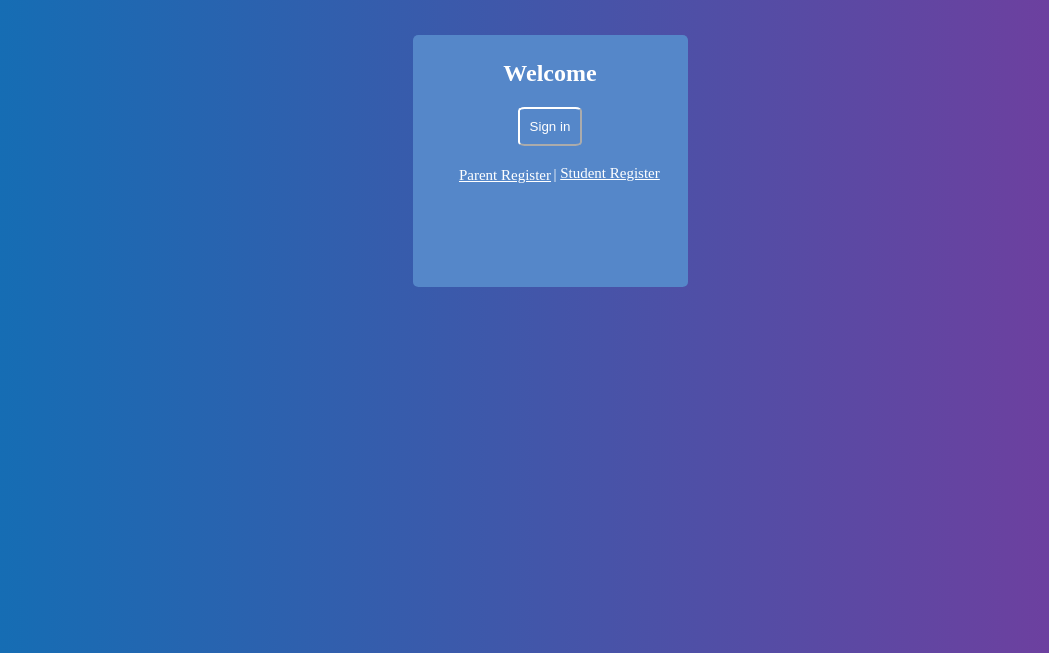
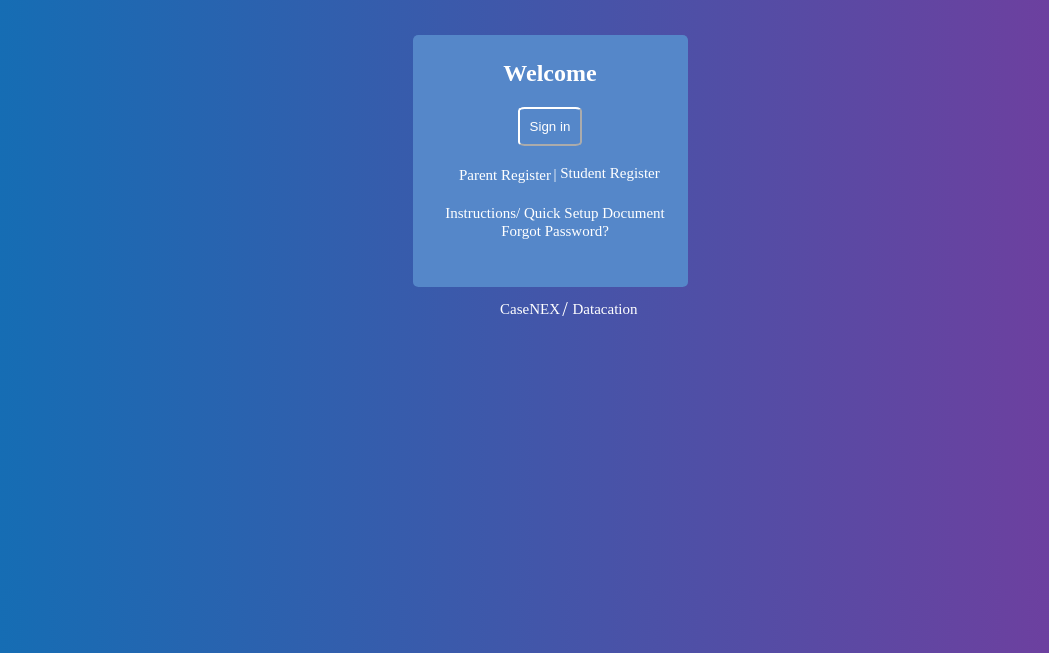
Before and after one commit to hengshengl7714/copy-website-project, a plain HTML site: page index.html in a window 1280 px wide. Shown: the part 147-800 px from the top of the page, without its empty margins (115-1164 px from the left). Drawn offline with Linux system fonts and the light colour scheme.

Commit message:
almost done

```diff
--- a/index.html
+++ b/index.html
@@ -5,7 +5,7 @@
     <title>title</title>
   <link rel="stylesheet" href="style.css" type="text/css">
   </head>
-  <body>
+<body>
 <h1>Pupilpath</h1>
 <p id="Education"> By IO Education </p>
 
@@ -13,9 +13,14 @@
 <center><h2 id="Welcome">Welcome</h2></center>
 <center><button id="button">Sign in</button></center>
 </div>
-<center><a id="Parent-Register" href="https://pupilpath.skedula.com/Register/Parent/">Parent Register</a></center>
+<center><a id="Parent-Register"href="https://pupilpath.skedula.com/Register/Parent/">Parent Register</a></center>
 <center><p id="line">|</p></center>
 <center><a id="Student-Register" href="https://pupilpath.skedula.com/Register/Student/">Student Register</a></center>
-  </body>
-
+<center><a id="Instruction" href="https://pupilpath.skedula.com/Guide.pdf">Instructions/ Quick Setup Document</a></center>
+</body>
+<center><a id="Forgot-Password" href="https://pupilpath.skedula.com/Register/Forgot/">Forgot Password?</a></center>
+<center><a id="CaseNEX" href="#">CaseNEX</a></center>
+<center><p id="slash">/</p></center>
+<center><a id="Datacation" href="#">Datacation</a></center>
+</body>
 </html>
--- a/style.css
+++ b/style.css
@@ -56,6 +56,7 @@ font-size:15px;
 position:relative;
 bottom:200px;
 right:20px;
+text-decoration: none;
 }
 #line {
 text-align:center;
@@ -73,4 +74,52 @@ font-size:15px;
 position:relative;
 bottom:267px;
 left:85px;
+text-decoration: none;
 }
+#Instruction
+{
+text-align:center;
+color:white;
+font-size:15px;
+position:relative;
+bottom:245px;
+left:30px;
+text-decoration: none;
+}
+#Forgot-Password{
+text-align:center;
+color:white;
+font-size:15px;
+position:relative;
+bottom:245px;
+left:30px;
+text-decoration: none;
+}
+#CaseNEX{
+text-align:center;
+color:white;
+font-size:15px;
+position:relative;
+bottom:185px;
+left:5px;
+text-decoration: none;
+}
+#slash
+{
+text-align:center;
+color:white;
+font-size:20px;
+position:relative;
+bottom:225px;
+left:40px;
+}
+#Datacation
+{
+text-align:center;
+color:white;
+font-size:15px;
+position:relative;
+bottom:266px;
+left:80px;
+text-decoration: none;
+}
```
